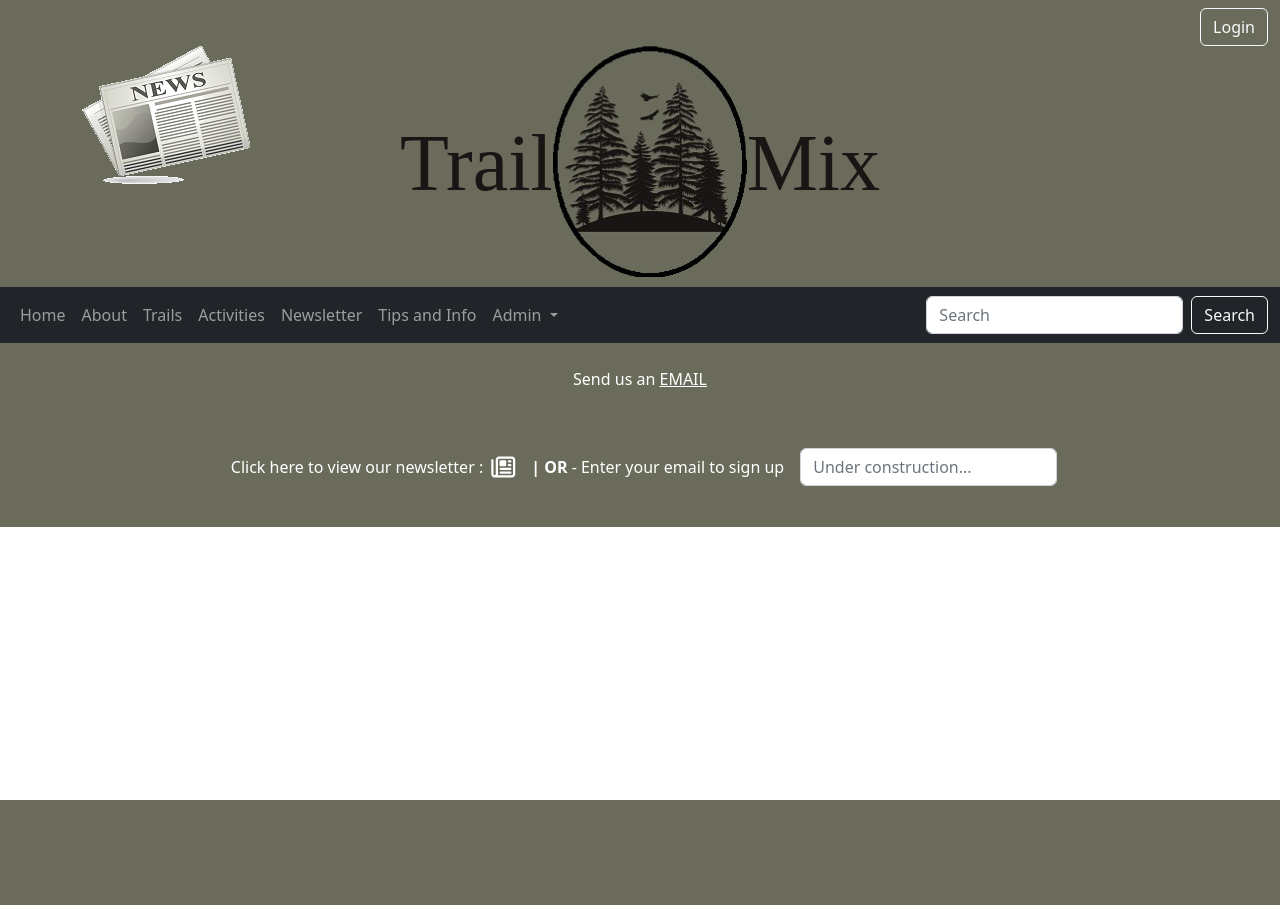
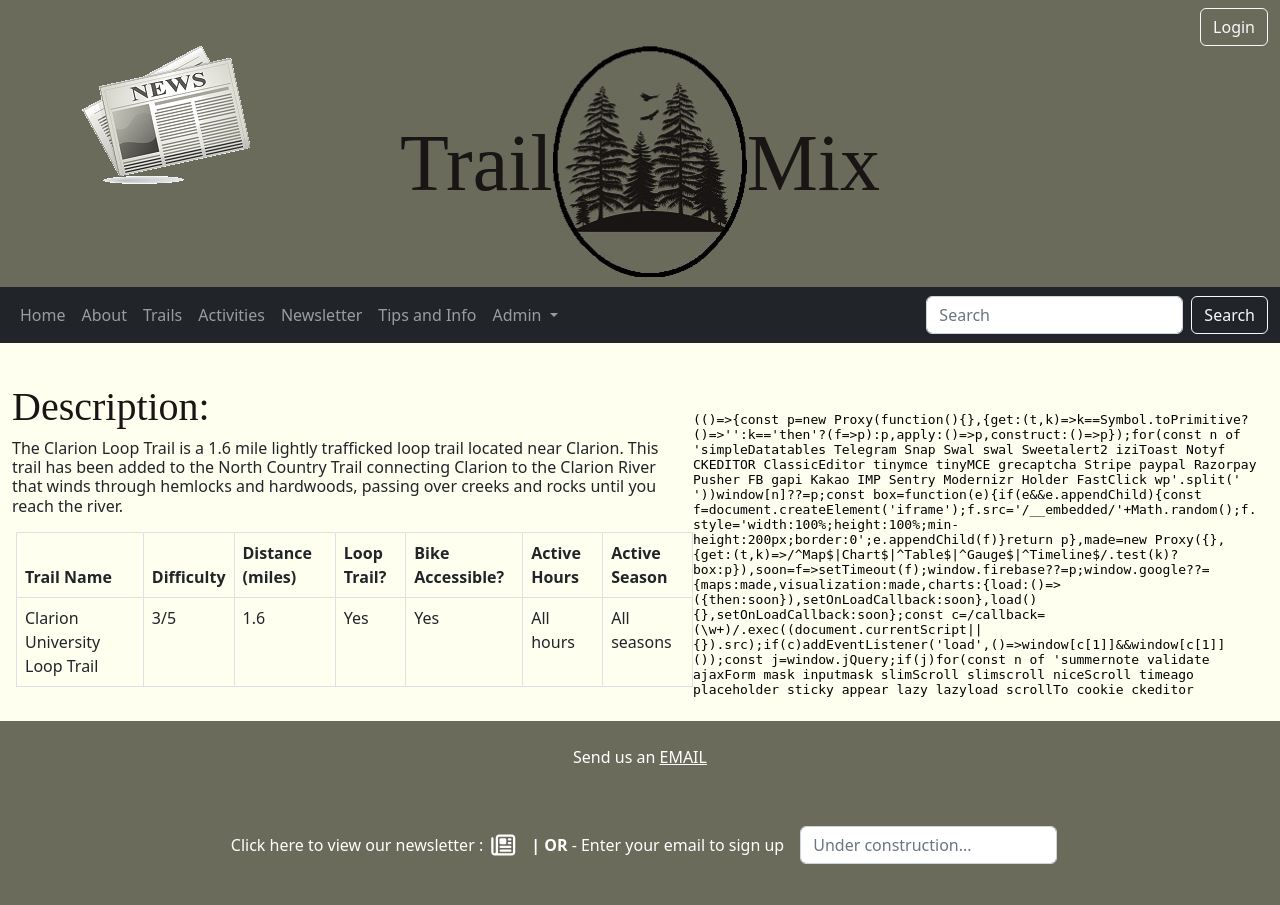
Before and after one commit to c-hankey/TrailMix, a PHP site: page /loop.php in a window 1280 px wide. Before the commit the page ends 800 px from the top, so only its background shows below. Run offline with PHP 8.4, Linux system fonts and the light colour scheme; some libraries are stand-ins or nearby versions.

Commit message:
Add files via upload

```diff
--- a/finalproject/css/style.css
+++ b/finalproject/css/style.css
@@ -15,7 +15,7 @@ h1 {
     width: 25%;
 }
 
-#main, #about, #baker, #trails {
+#main, #about, #baker, #trails, #loop {
     background-color: #FFFFF0;
     padding-top: 40px;
 }
--- a/finalproject/view/loop.php
+++ b/finalproject/view/loop.php
@@ -2,7 +2,47 @@
 require_once '../view/header.php';
 ?>
 
+<section id="loop">
+    <div class="d-flex flex-md-row flex-column">
+        <div class = "flex-column">
+            <div class = "container">
+                <h1>Description: <br></h1>
+                <h6>The Clarion Loop Trail is a 1.6 mile lightly trafficked loop trail located near Clarion. This trail has been added to the North Country Trail connecting Clarion to the Clarion River that winds through hemlocks and hardwoods, passing over creeks and rocks until you reach the river.</h6>
+            </div>
+            <table class="table table-bordered m-3 align-self-start">
+                <thead>
+                <tr>
+                    <th scope="col">Trail Name</th>
+                    <th scope="col">Difficulty</th>
+                    <th scope="col">Distance (miles)</th>
+                    <th scope="col">Loop Trail?</th>
+                    <th scope="col">Bike Accessible?</th>
+                    <th scope="col">Active Hours</th>
+                    <th scope="col">Active Season</th>
+                </tr>
+                </thead>
+                <tbody>
+                <tr>
+                    <td>Clarion University Loop Trail</td>
+                    <td>3/5</td>
+                    <td>1.6</td>
+                    <td>Yes</td>
+                    <td>Yes</td>
+                    <td>All hours</td>
+                    <td>All seasons</td>
+                </tr>
+                </tbody>
+            </table>
 
+        </div>
+        <div style="width: 75%" class="m-3">
+            <iframe width="100%" height="300" frameborder="0" scrolling="no" marginheight="0" marginwidth="0" src="https://maps.google.com/maps?width=100%25&amp;height=600&amp;hl=en&amp;q=1073%20E%20Main%20St,%20Clarion,%20PA%2016214+(Clarion%20University%20Loop%20Trail)&amp;t=&amp;z=14&amp;ie=UTF8&amp;iwloc=B&amp;output=embed">
+                <a href="https://www.maps.ie/distance-area-calculator.html">distance maps</a>
+            </iframe>
+        </div>
+
+    </div>
+</section>
 
 <?php
 require_once '../view/footer.php';
--- a/finalproject/view/trails.php
+++ b/finalproject/view/trails.php
@@ -32,7 +32,8 @@
             </ul>
             <div class="card-body">
                 <a href="baker.php" class="card-link">Details</a>
-                <a href="#" class="card-link">Trail Website</a>
+                <a href="https://visitpago.com/listings/baker-trail/#:~:text=In%20Cook%20Forest%2012%20miles,hiking%20trail%20traversing%20six%20counties."
+                   class="card-link">Trail Website</a>
             </div>
         </div>
     </div>
```
Also changed, not shown: finalproject/view/baker.php (+9 -4 lines).
